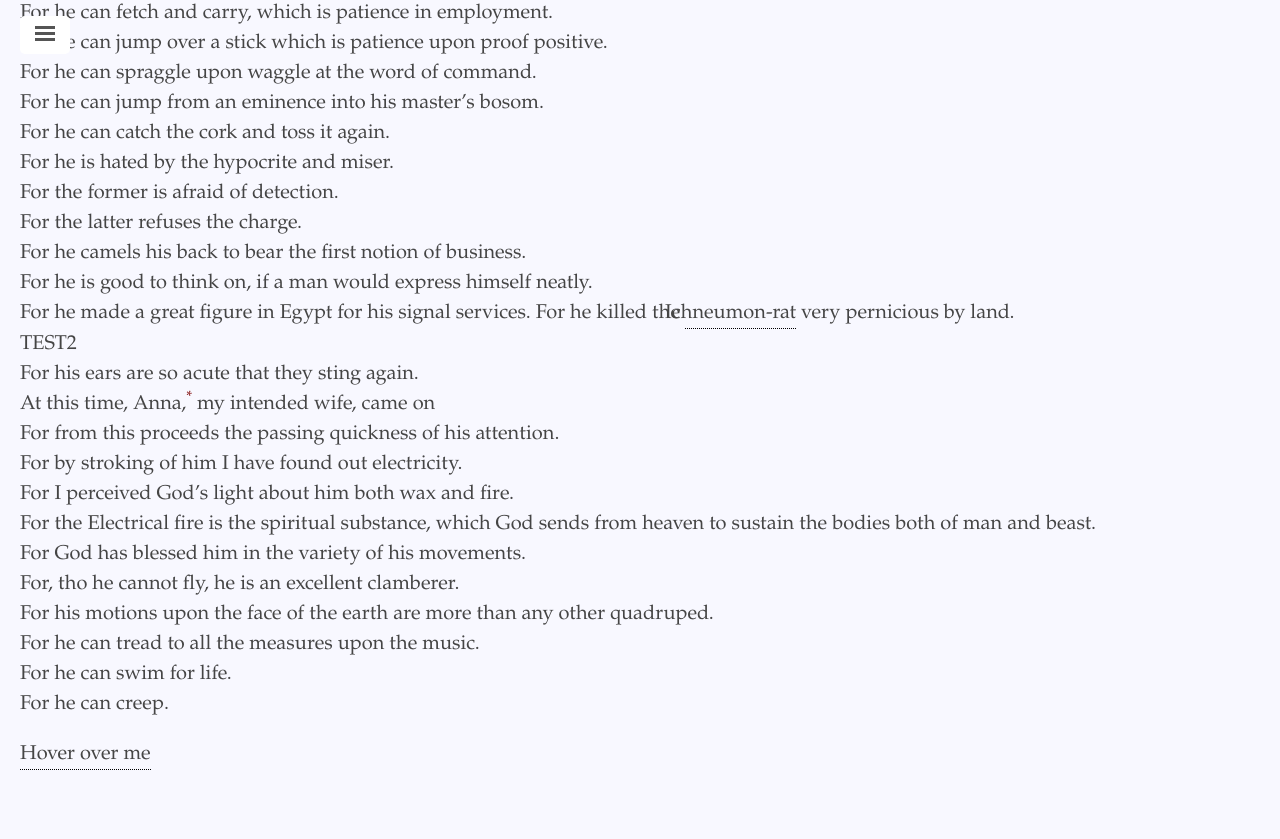
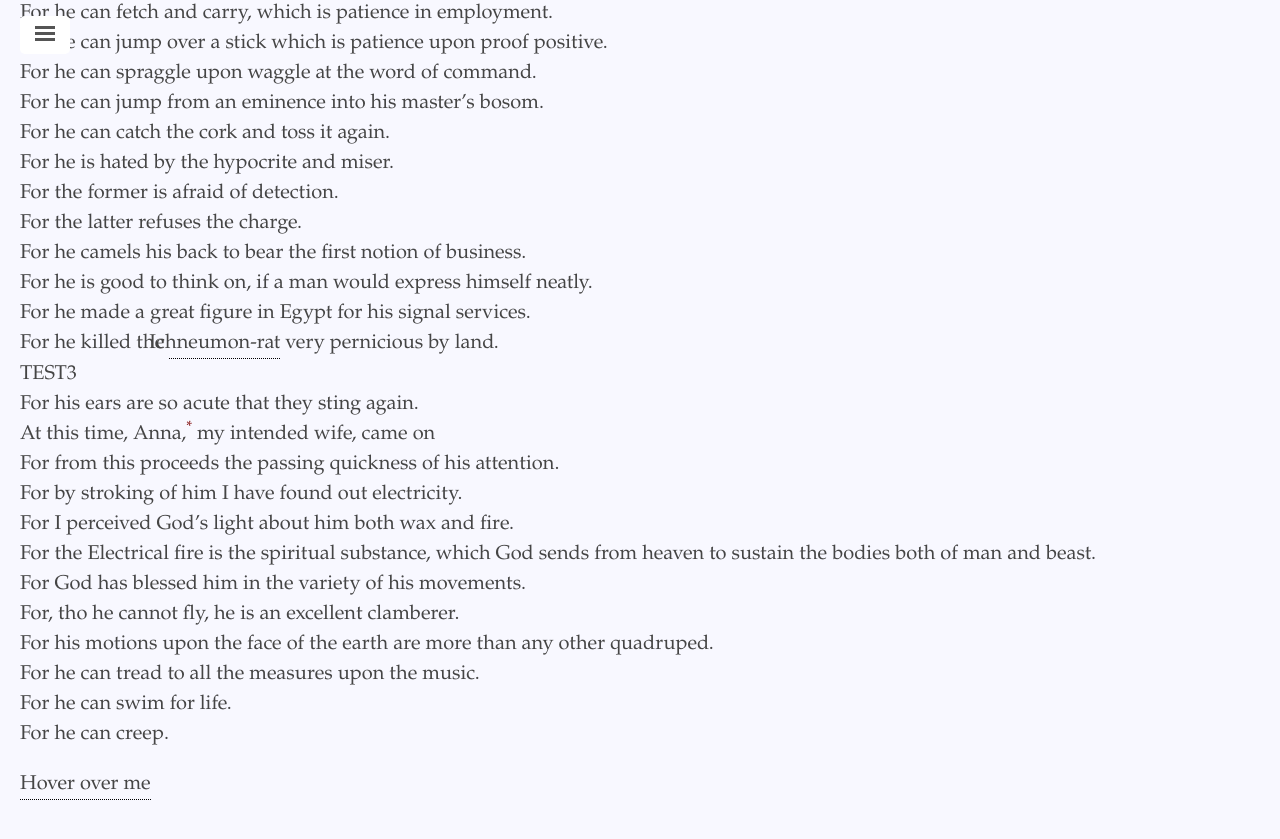
Before and after one commit to jwhittell/jubilate-agno-ed, a Jekyll site: the page built from _texts/jeoffry.md, in a window 1280 px wide and 900 px high, scrolled down 1886 px. Shown: the top 839 px of the window. Built offline with Jekyll 4.4.1, drawn with Linux system fonts in a browser that asks for light colours.

Commit message:
Update jeoffry.md

```diff
--- a/_texts/jeoffry.md
+++ b/_texts/jeoffry.md
@@ -102,8 +102,8 @@
 - For he camels his back to bear the first notion of business.
 - For he is good to think on, if a man would express himself neatly.
 - For he made a great figure in Egypt for his signal services.
-For he killed the <span class="tooltip"> Ichneumon-rat <span class="tooltiptext">Some tooltip text</span> </span> very pernicious by land.
-- TEST2
+- For he killed the <span class="tooltip"> Ichneumon-rat <span class="tooltiptext">Some tooltip text</span> </span> very pernicious by land.
+- TEST3
 - For his ears are so acute that they sting again.
 - At this time, Anna,<sup><a href="#fn2" id="ref2">\*</a></sup> my intended wife, came on
 - For from this proceeds the passing quickness of his attention.
```
